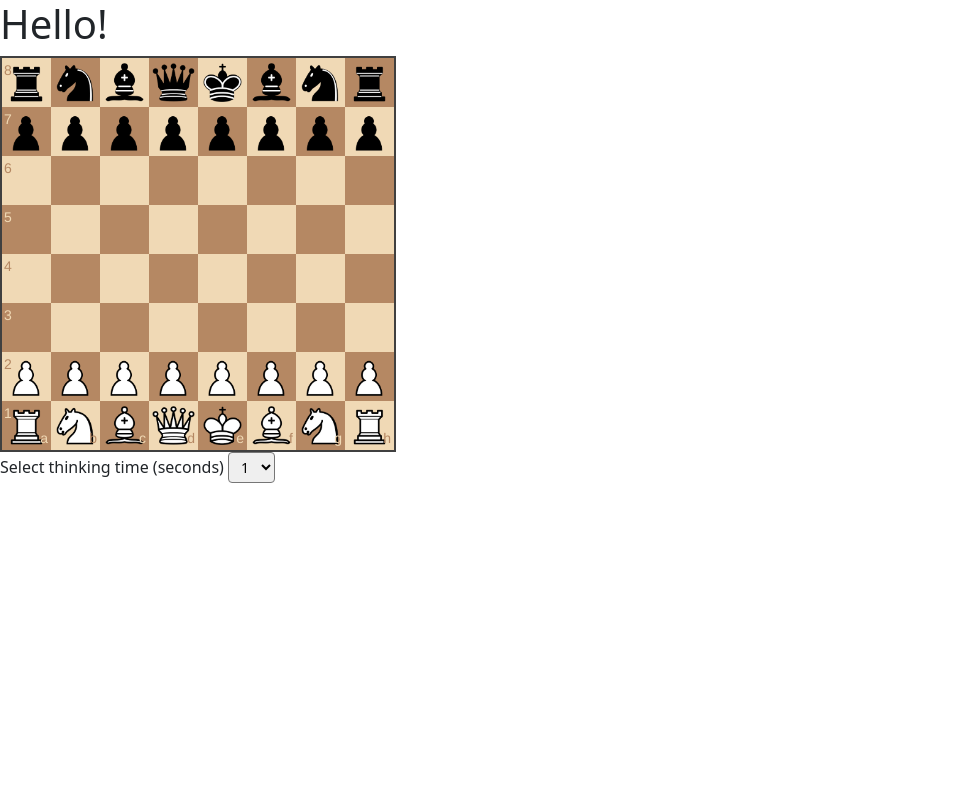
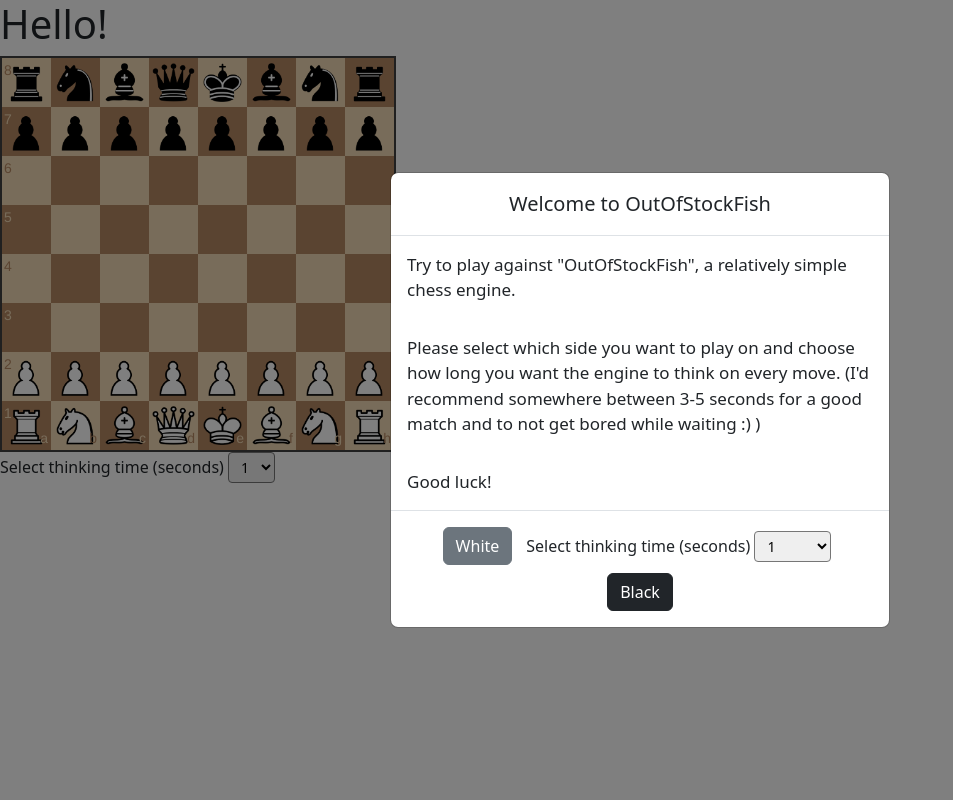
Before and after one commit to Azuolas3/OutOfStockFishWebGUI, a Flask app: page /game/white in a window 1280 px wide. Shown: the whole page, without its empty margins (0-953 px from the left). Run offline with Flask 3, Linux system fonts and the light colour scheme; some libraries are stand-ins or nearby versions.

Commit message:
Added modal in the game.html

```diff
--- a/templates/game.html
+++ b/templates/game.html
@@ -5,8 +5,60 @@
     <title>Title</title>
     <link href="https://cdn.jsdelivr.net/npm/bootstrap@5.3.0-alpha2/dist/css/bootstrap.min.css" rel="stylesheet" integrity="sha384-aFq/bzH65dt+w6FI2ooMVUpc+21e0SRygnTpmBvdBgSdnuTN7QbdgL+OapgHtvPp" crossorigin="anonymous">
     <link rel="stylesheet" href="/static/css/chessboard-1.0.0.min.css">
+    <style>
+        #otherInput {
+            margin-top: 10px;
+        }
+
+        #timeSelectDiv {
+            margin-right: 10px;
+            margin-left: 10px;
+        }
+
+        .modal-body {
+            font-size: 17px;
+        }
+    </style>
 </head>
 <body>
+
+    <div class="modal fade show" id="gameStartModal" data-bs-backdrop="static" data-bs-keyboard="false" tabindex="-1" aria-labelledby="staticBackdropLabel" aria-hidden="true">
+      <div class="modal-dialog modal-dialog-centered">
+        <div class="modal-content">
+          <div class="modal-header text-center">
+            <h5 class="modal-title w-100" id="staticBackdropLabel">Welcome to OutOfStockFish</h5>
+          </div>
+          <div class="modal-body">
+            Try to play against "OutOfStockFish", a relatively simple chess engine.
+          </div>
+          <div class="modal-body">
+            Please select which side you want to play on and choose how long you want the engine to think on every move.
+              (I'd recommend somewhere between 3-5 seconds for a good match and to not get bored
+              while waiting :) )
+          </div>
+          <div class="modal-body">
+            Good luck!
+          </div>
+          <div class="modal-footer justify-content-center">
+            <button type="button" class="btn btn-secondary" data-bs-dismiss="modal">White</button>
+            <div id="timeSelectDiv" class="form-group">
+                <label for="timeSelect">Select thinking time (seconds)</label>
+                <select class="form-control-sm" id="timeSelect">
+                    <option>1</option>
+                    <option>2</option>
+                    <option>3</option>
+                    <option>4</option>
+                    <option>5</option>
+                    <option value="customOption">Other</option>
+                </select>
+                <input type="text" class="form-control d-none" id="otherInput">
+            </div>
+            <button type="button" class="btn btn-dark" data-bs-dismiss="modal">Black</button>
+          </div>
+        </div>
+      </div>
+    </div>
+
     <h1>Hello!</h1>
     <div id="board" style="width: 400px"></div>
 
@@ -29,6 +81,23 @@
     <script src="https://cdn.jsdelivr.net/npm/bootstrap@5.3.0-alpha2/dist/js/bootstrap.bundle.min.js" integrity="sha384-qKXV1j0HvMUeCBQ+QVp7JcfGl760yU08IQ+GpUo5hlbpg51QRiuqHAJz8+BrxE/N" crossorigin="anonymous"></script>
 
     <script>
+        var select = document.getElementById('timeSelect');
+        var otherInput = document.getElementById('otherInput');
+
+        // add event listener to select element
+        select.addEventListener('change', function() {
+          // check if "Other" option is selected
+          if (select.value === 'customOption') {
+            // show the other input field
+            otherInput.classList.remove('d-none');
+          } else {
+            // hide the other input field
+            otherInput.classList.add('d-none');
+          }
+        });
+    </script>
+
+    <script>
         var board = null
         var game = new Chess()
         var $status = $('#status')
@@ -39,6 +108,12 @@
         {% else %}
             var playerColor ='b'
         {% endif %}
+
+        var myModal = new bootstrap.Modal(document.getElementById('gameStartModal'), {
+            keyboard: false
+        })
+
+        myModal.show()
 
         function onDragStart (source, piece, position, orientation) {
           // do not pick up pieces if the game is over
```
